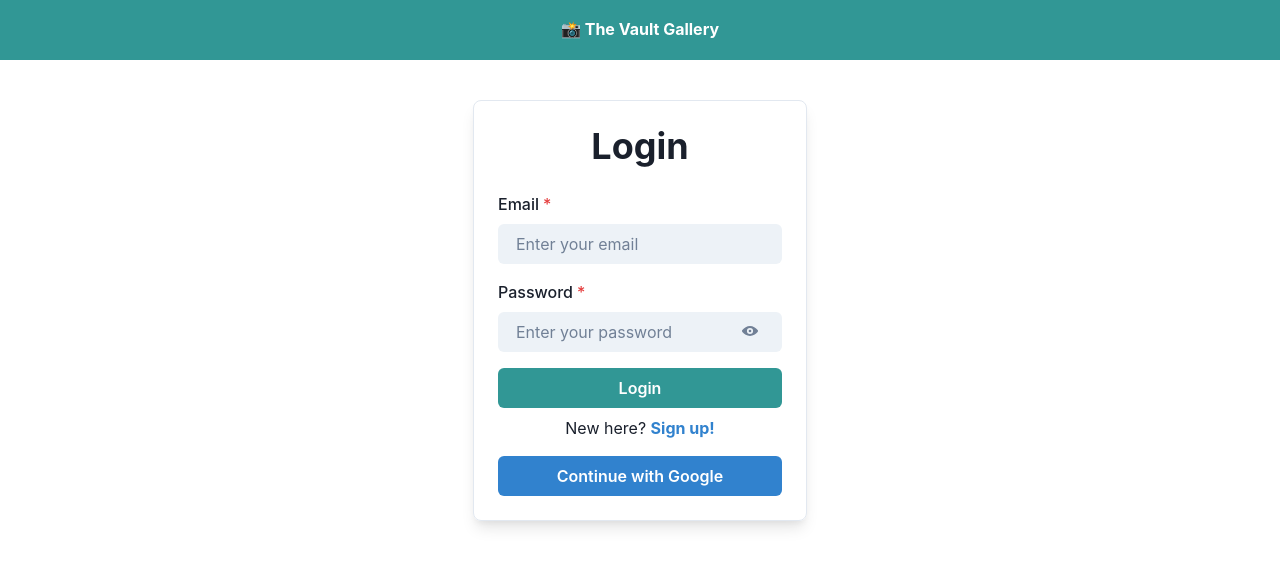
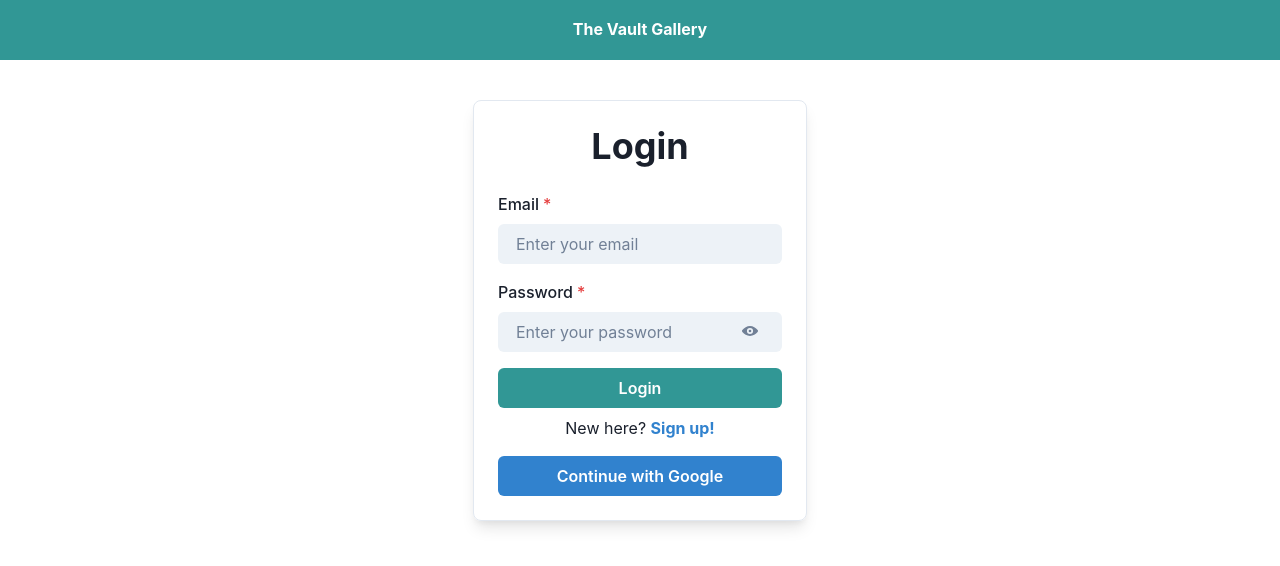
Before and after one commit to preston-56/vite-album-viewer, a React (Vite) app in the folder frontend/: page /login in a window 1280 px wide. Shown: the top 566 px of the page. Built offline with nearby package versions, Linux system fonts and the light colour scheme; no server answers.

Commit message:
feat: remove photo icon from navigation bar

```diff
--- a/frontend/src/components/Navbar/Navbar.tsx
+++ b/frontend/src/components/Navbar/Navbar.tsx
@@ -83,7 +83,7 @@ const Navbar: React.FC = () => {
           onClick={handleTitleClick}
         >
           <Heading size="sm" color="white">
-            📸 The Vault Gallery
+            The Vault Gallery
           </Heading>
         </Link>
 
```
